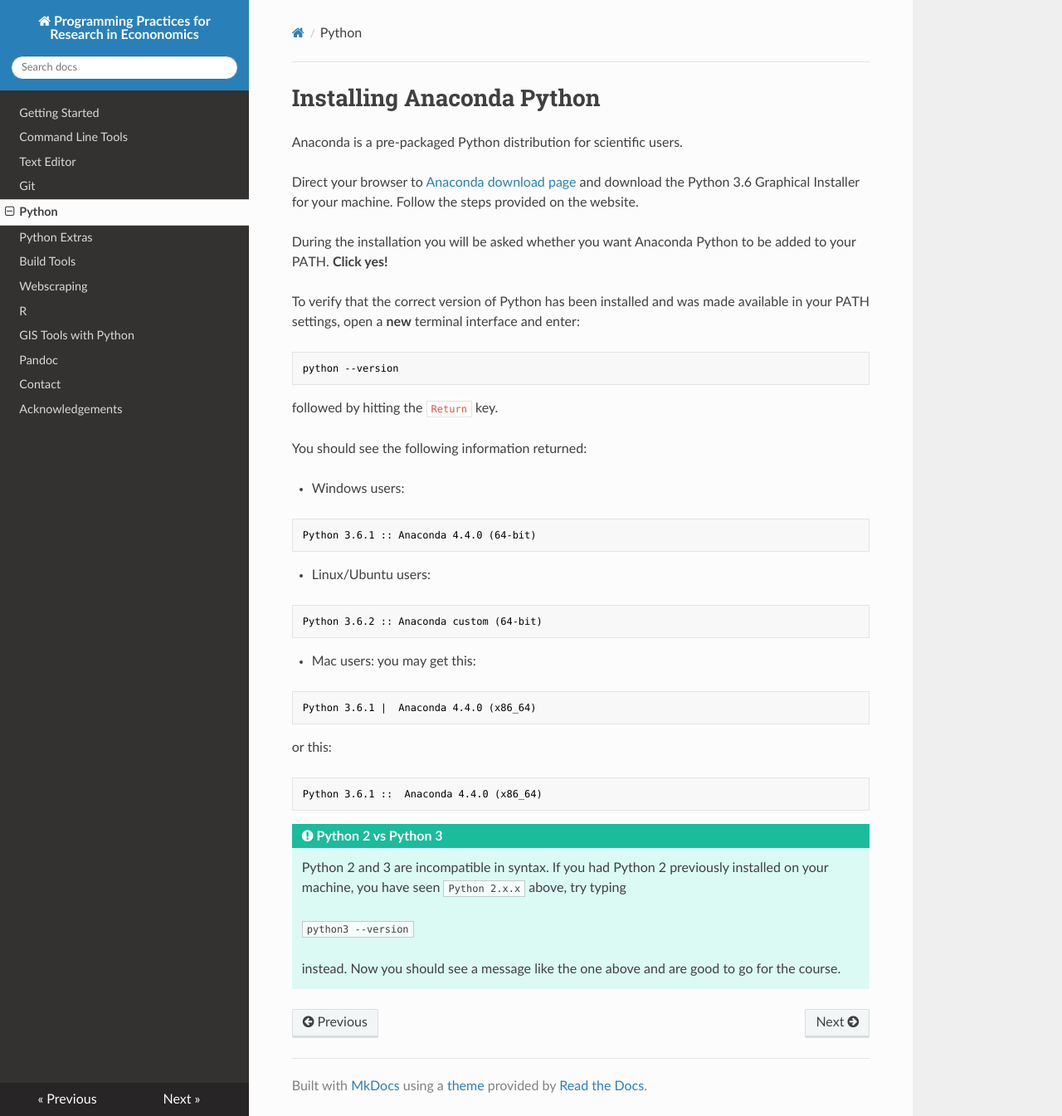
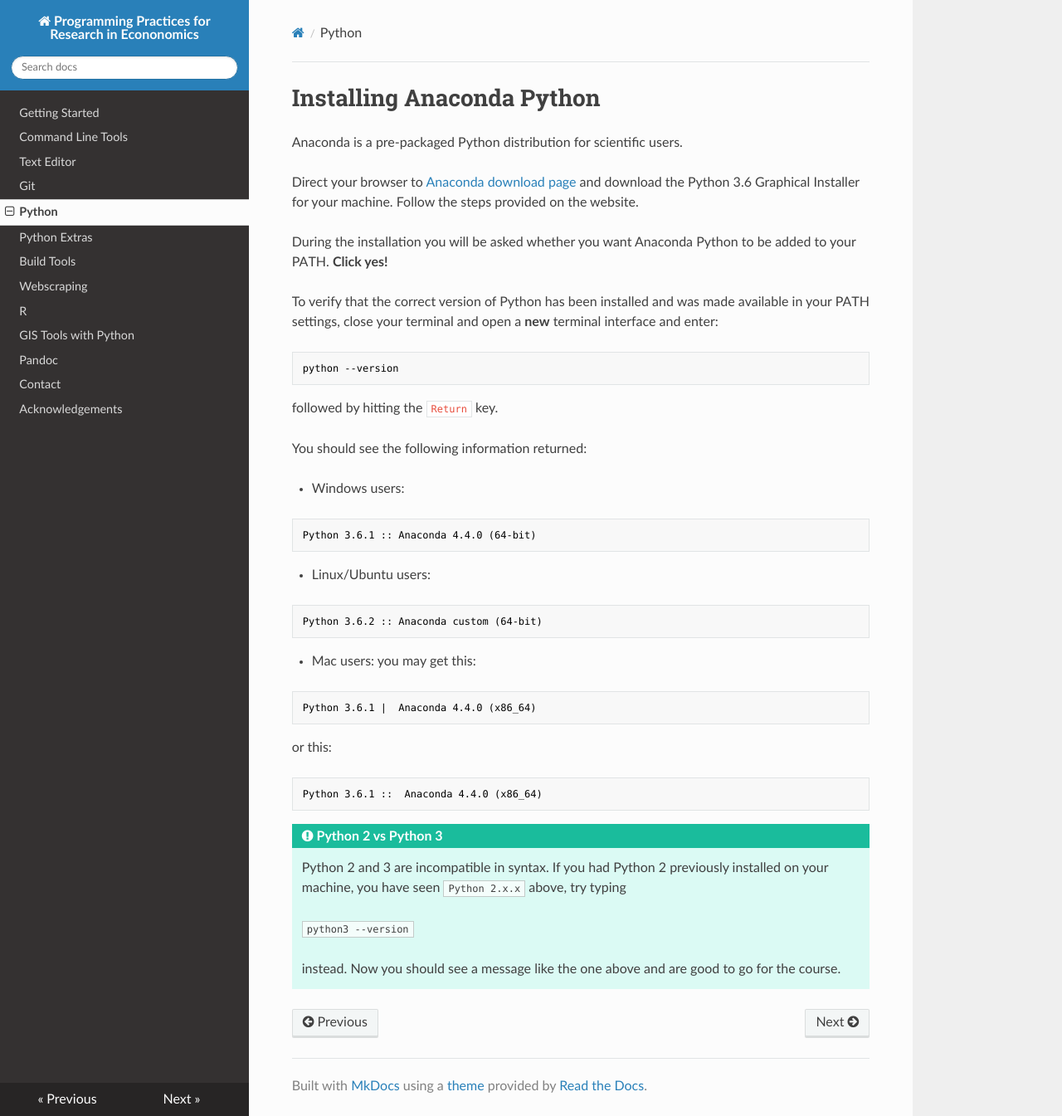
Before and after one commit to pp4rs/DEPRECATED-installation-guide, an MkDocs documentation site: the page built from docs/python.md, in a window 1280 px wide and 1345 px high. Shown: the whole window at 83% size. Built offline with MkDocs 1.6.1, drawn with Linux system fonts in a browser that asks for light colours; nearby versions of some CDN libraries; old or Windows-style settings are respelled for this version of MkDocs.

Commit message:
PYTHON: Made clear to close the terminal window first

````diff
--- a/docs/python.md
+++ b/docs/python.md
@@ -7,7 +7,7 @@
 
 During the installation you will be asked whether you want Anaconda Python to be added to your PATH. **Click yes!**
 
-To verify that the correct version of Python has been installed and was made available in your PATH settings, open a **new** terminal interface and enter:
+To verify that the correct version of Python has been installed and was made available in your PATH settings, close your terminal and open a **new** terminal interface and enter:
 
 ```bash
 python --version
````
